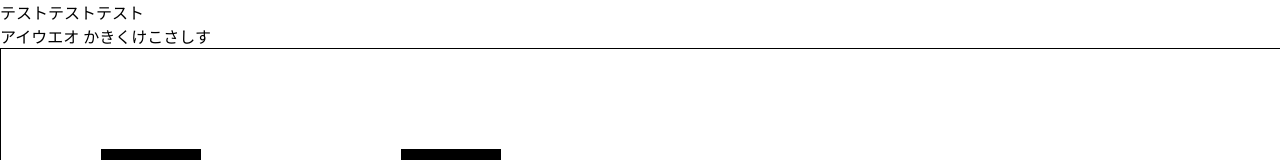
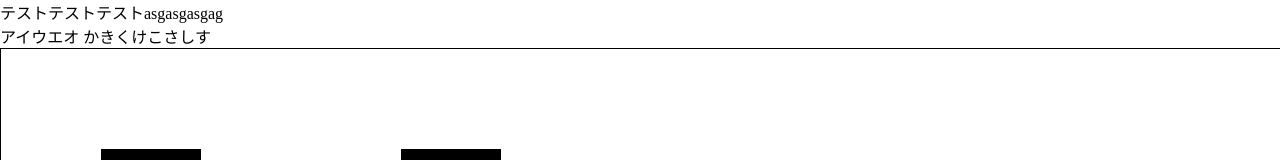
Before and after one commit to staple-h/test, a plain HTML site: page index5678.html in a window 1280 px wide. Shown: the top 160 px of the page. Drawn offline with Linux system fonts and the light colour scheme; files whose address does not match are found by name.

Commit message:
ブランチテスト

```diff
--- a/index5678.html
+++ b/index5678.html
@@ -14,7 +14,7 @@
     </style>
   </head>
   <body>
-    <div>テストテストテスト</div>
+    <div>テストテストテストasgasgasgag</div>
     <divgasfasa></dvi>
       アイウエオ かきくけこさしす
     <canvas></canvas>
```
